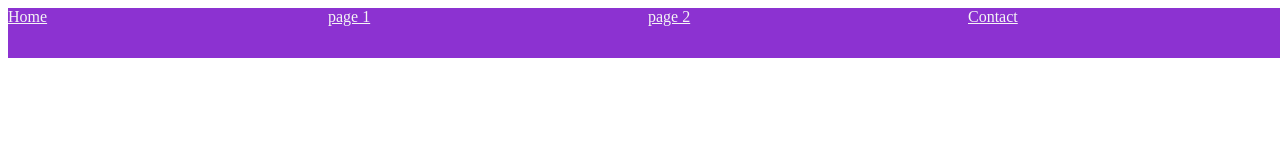
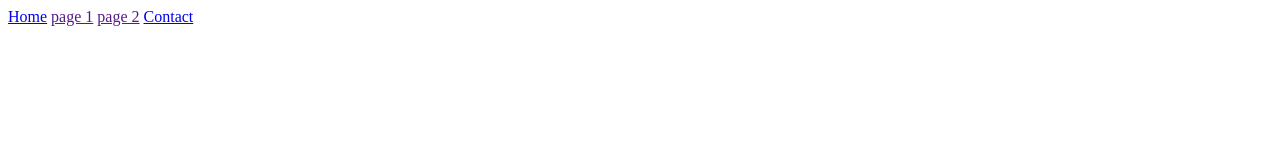
Before and after one commit to Wizard0207/AJ-2025, a plain HTML site: page index.html in a window 1280 px wide. Drawn offline with Linux system fonts and the light colour scheme.

Commit message:
Update and rename Index.html to index.html

```diff
--- a/Index.html
+++ b/index.html
@@ -20,14 +20,13 @@
       href="/css/bootstrap.css"
       media="all"
     />
-    <!-- Links to stylesheets -->
   </head>
   <body>
-    <div class="topBar">
+    <div class="top-bar">
       <a class="active" href="#">Home</a>
       <a href="">page 1</a>
       <a href="">page 2</a>
-      <a href="/Contact.html">Contact</a>
+      <a href="/contact.html">Contact</a>
     </div>
   </body>
 </html>
```
